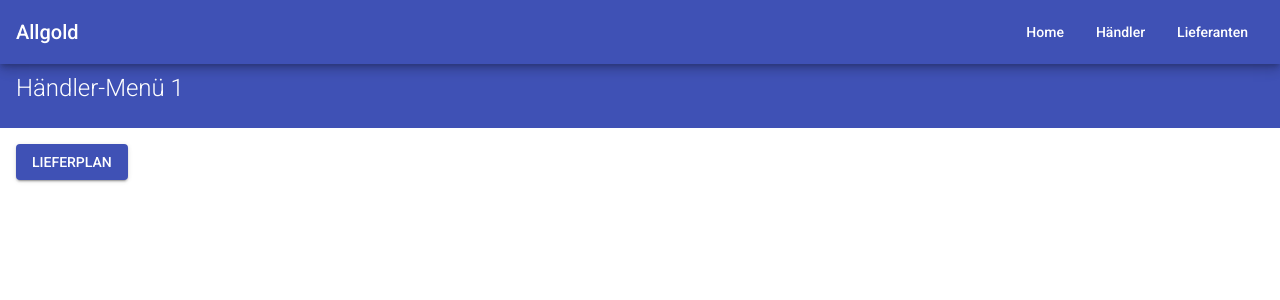
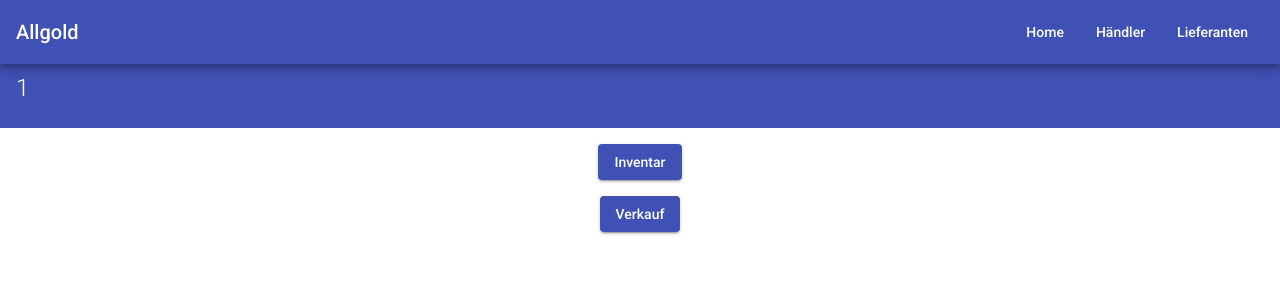
Before and after one commit to samuelpfalzer/allgold, an Angular app in the folder web/: page /app-haendler-menu/1 in a window 1280 px wide. Shown: the top 300 px of the page. Built offline with nearby package versions, Linux system fonts and the light colour scheme.

Commit message:
Routing zu Verkauf+Inventar implementiert

```diff
--- a/web/src/app/app-routing.module.ts
+++ b/web/src/app/app-routing.module.ts
@@ -7,6 +7,8 @@ import { LieferantenMenuComponent } from './lieferanten-menu/lieferanten-menu.co
 import { HaendlerMenuComponent } from './haendler-menu/haendler-menu.component';
 import { LieferplanComponent } from './lieferplan/lieferplan.component';
 import { HomeComponent } from './home/home.component';
+import { HaendlerInventarComponent } from './haendler-inventar/haendler-inventar.component';
+import { HaendlerVerkaufComponent } from './haendler-verkauf/haendler-verkauf.component';
 
 
 const routes: Routes = [
@@ -16,7 +18,9 @@ const routes: Routes = [
   { path: "app-haendler-menu/:name", component: HaendlerMenuComponent },
   { path: "app-lieferplan", component: LieferplanComponent },
   { path: "app-home", component: HomeComponent },
-  { path: "", redirectTo: "app-home", pathMatch: "full" }
+  { path: "", redirectTo: "app-home", pathMatch: "full" },
+  { path: "app-haendler-inventar/:name", component: HaendlerInventarComponent },
+  { path: "app-haendler-verkauf/:name", component: HaendlerVerkaufComponent }
 ];
 
 @NgModule({
--- a/web/src/app/haendler-login/haendler-login.component.html
+++ b/web/src/app/haendler-login/haendler-login.component.html
@@ -13,6 +13,6 @@
     </mat-form-field>
     <div class="login-link-wrapper">
         <a mat-raised-button color="primary" [routerLink]="['/app-haendler-menu', name]"
-            routerLinkActive="active">LOGIN</a>
+            routerLinkActive="active">Login</a>
     </div>
 </div>
--- a/web/src/app/haendler-menu/haendler-menu.component.css
+++ b/web/src/app/haendler-menu/haendler-menu.component.css
@@ -0,0 +1,8 @@
+a {
+    display: inline-block;
+    margin-bottom: 1rem;
+}
+
+.haendler-menu-container {
+    text-align: center;
+}
--- a/web/src/app/haendler-menu/haendler-menu.component.html
+++ b/web/src/app/haendler-menu/haendler-menu.component.html
@@ -1,7 +1,11 @@
 <mat-toolbar color="primary">
-    <h2 class="mat-headline">Händler-Menü {{name}}</h2>
+    <h2 class="mat-headline">{{name}}</h2>
 </mat-toolbar>
 
-<div class="component-container">
-    <a mat-raised-button color="primary" routerLink="/app-lieferplan" routerLinkActive="active">LIEFERPLAN</a>
+<div class="component-container haendler-menu-container">
+    <a mat-raised-button color="primary" [routerLink]="['/app-haendler-inventar', name]"
+        routerLinkActive="active">Inventar</a>
+    <br />
+    <a mat-raised-button color="primary" [routerLink]="['/app-haendler-verkauf', name]"
+        routerLinkActive="active">Verkauf</a>
 </div>
--- a/web/src/app/haendler-verkauf/haendler-verkauf.component.html
+++ b/web/src/app/haendler-verkauf/haendler-verkauf.component.html
@@ -1 +1,3 @@
-<p>haendler-verkauf works!</p>
+<mat-toolbar color="primary">
+    <h2 class="mat-headline">{{name}}: Verkauf</h2>
+</mat-toolbar>
--- a/web/src/app/haendler-verkauf/haendler-verkauf.component.ts
+++ b/web/src/app/haendler-verkauf/haendler-verkauf.component.ts
@@ -6,6 +6,7 @@ import { Component, OnInit } from '@angular/core';
   styleUrls: ['./haendler-verkauf.component.css']
 })
 export class HaendlerVerkaufComponent implements OnInit {
+  name: string = "Pimmel";
 
   constructor() { }
 
--- a/web/src/app/lieferanten-login/lieferanten-login.component.html
+++ b/web/src/app/lieferanten-login/lieferanten-login.component.html
@@ -3,5 +3,5 @@
 </mat-toolbar>
 
 <div class="lieferanten-login-container">
-    <a mat-raised-button color="primary" routerLink="/app-lieferanten-menu" routerLinkActive="active">LOGIN</a>
+    <a mat-raised-button color="primary" routerLink="/app-lieferanten-menu" routerLinkActive="active">Login</a>
 </div>
--- a/web/src/app/lieferanten-menu/lieferanten-menu.component.html
+++ b/web/src/app/lieferanten-menu/lieferanten-menu.component.html
@@ -3,5 +3,5 @@
 </mat-toolbar>
 
 <div class="lieferanten-menu-container">
-    <a mat-raised-button color="primary" routerLink="/app-lieferplan" routerLinkActive="active">LIEFERPLAN</a>
+    <a mat-raised-button color="primary" routerLink="/app-lieferplan" routerLinkActive="active">Lieferplan</a>
 </div>
--- a/web/src/app/lieferplan/lieferplan.component.html
+++ b/web/src/app/lieferplan/lieferplan.component.html
@@ -29,7 +29,7 @@
         </div>
 
         <button mat-raised-button color="primary" (click)="geliefert(lieferung.name)">
-            GELIEFERT
+            Geliefert
         </button>
     </mat-card>
 </div>
```
